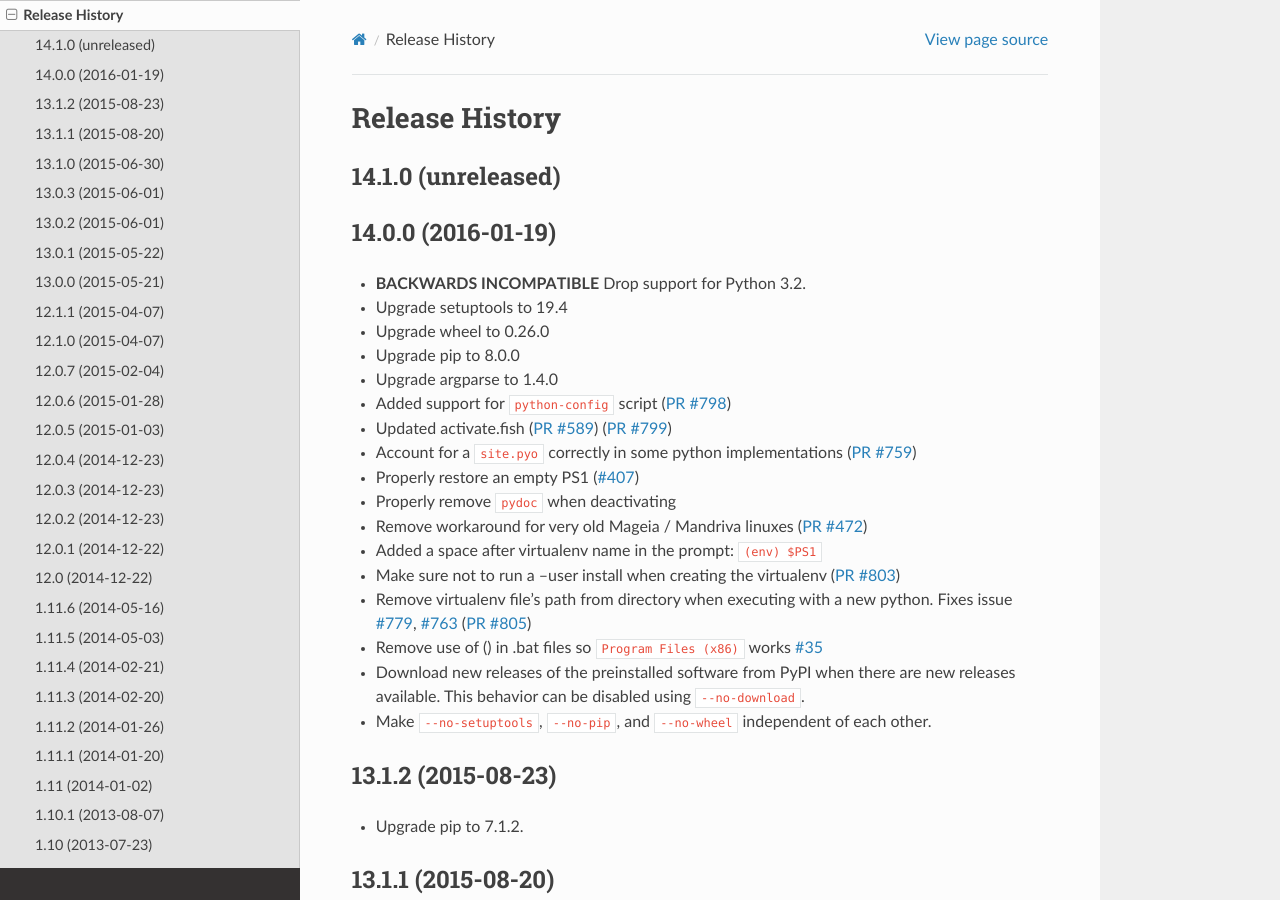
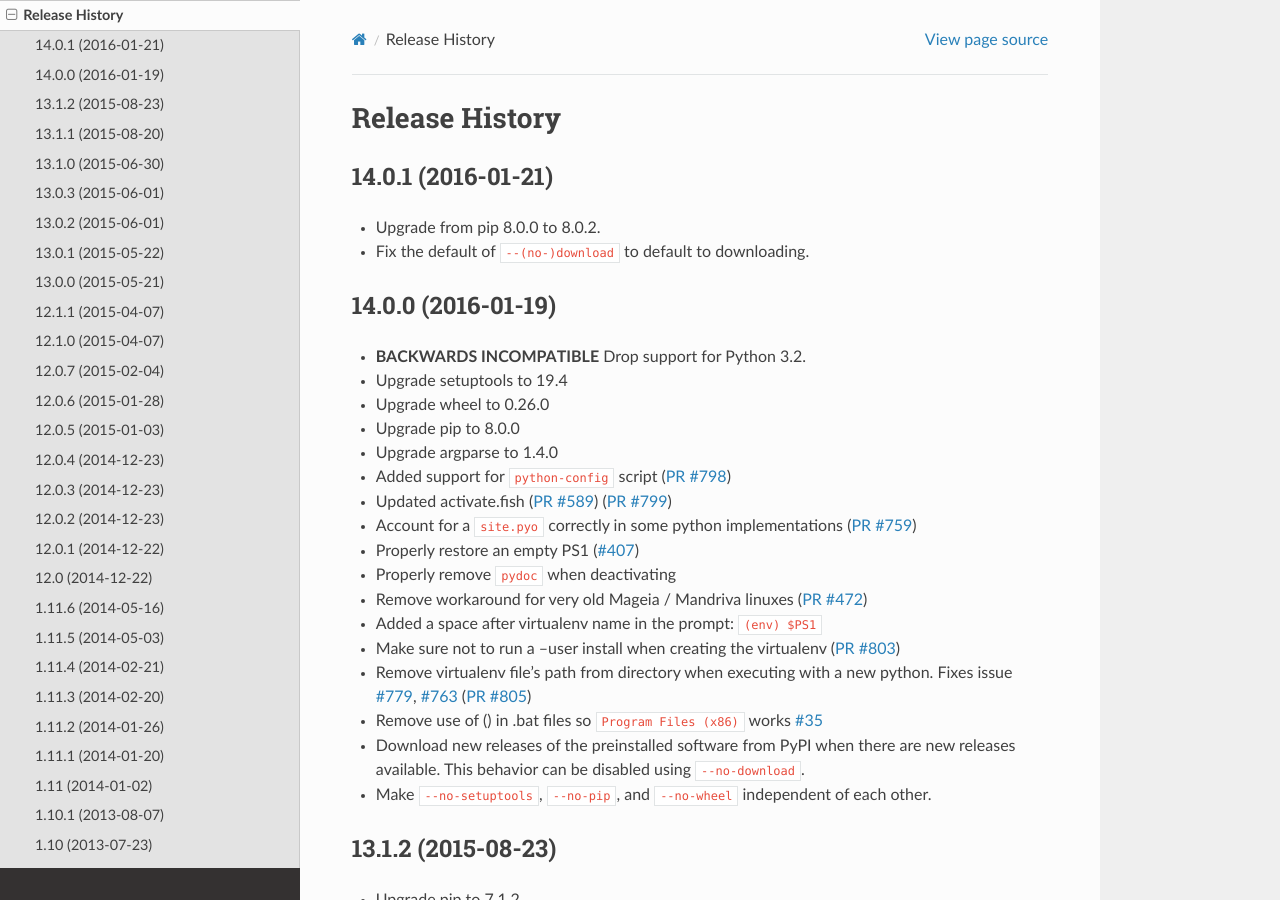
Before and after one commit to pypa/virtualenv, a Sphinx documentation site: the page built from docs/changes.rst, in a window 1280 px wide and 900 px high. Built offline with Sphinx 7.4.7 and the Read the Docs theme 2.0.0, drawn with Linux system fonts in a browser that asks for light colours.

Commit message:
Bump for release

```diff
--- a/docs/changes.rst
+++ b/docs/changes.rst
@@ -1,8 +1,12 @@
 Release History
 ===============
 
-14.1.0 (unreleased)
+14.0.1 (2016-01-21)
 -------------------
+
+* Upgrade from pip 8.0.0 to 8.0.2.
+
+* Fix the default of ``--(no-)download`` to default to downloading.
 
 
 14.0.0 (2016-01-19)
--- a/virtualenv.py
+++ b/virtualenv.py
@@ -33,7 +33,7 @@ try:
 except ImportError:
     import configparser as ConfigParser
 
-__version__ = "14.1.0.dev0"
+__version__ = "14.0.1"
 virtualenv_version = __version__  # legacy
 
 if sys.version_info < (2, 6):
```
